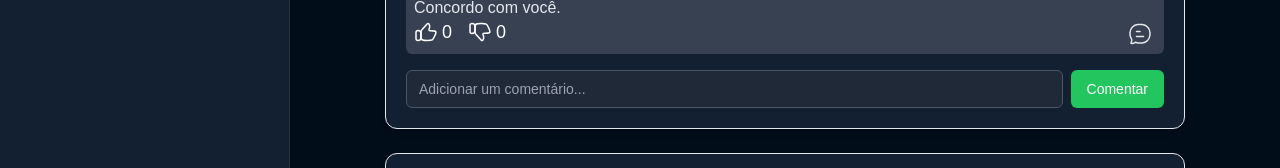
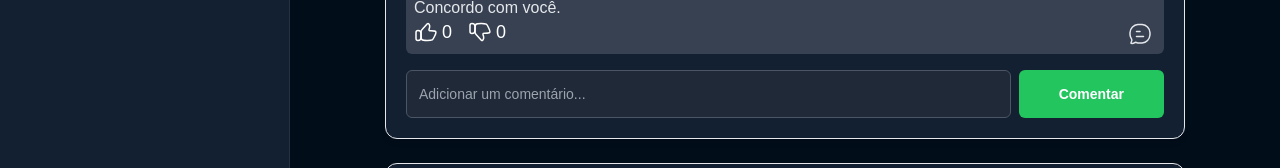
Before and after one commit to feitosadavi/redesociauau, a Next.js app in the folder frontend/: page / in a window 1280 px wide. Shown: the part 609-777 px from the top of the page. Built offline with nearby package versions, Linux system fonts and the light colour scheme; grey boxes are pictures that could not be loaded; a web font is replaced by a local one.

Commit message:
refactor: alteração do botão do componente de postagem

```diff
--- a/frontend/src/app/@components/Postagem.tsx
+++ b/frontend/src/app/@components/Postagem.tsx
@@ -8,6 +8,7 @@ import useUsuarioStore from "@/store/useUsuariosStore";
 import { Avaliacao, Comentario, Postagem, Usuario } from "@/types";
 import Image from "next/image";
 import React, { useState, useEffect, useRef } from "react";
+import Button from "./Buttons/Button";
 
 export type TipoPostagem =
   | "texto"
@@ -258,12 +259,12 @@ const PostagemComp: React.FC<Props> = ({ postagem }) => {
             ref={inputRef}
             onChange={(e) => setNovoComentario(e.target.value)}
           />
-          <button
+          <Button
             onClick={() => adicionarComentario(_id)}
             className="px-4 py-2 bg-primary text-white rounded-md hover:bg-primary-dark text-sm"
           >
             Comentar
-          </button>
+          </Button>
         </div>
       </div>
     </div>
```
